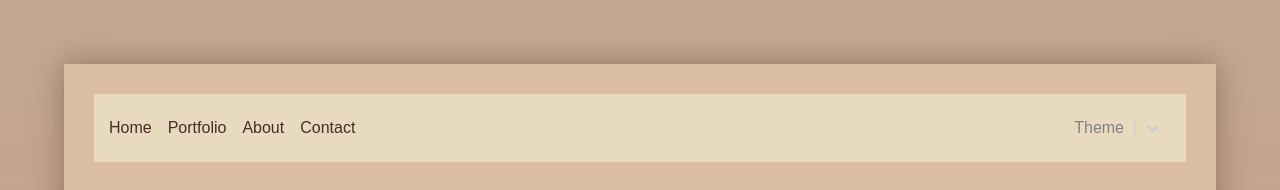
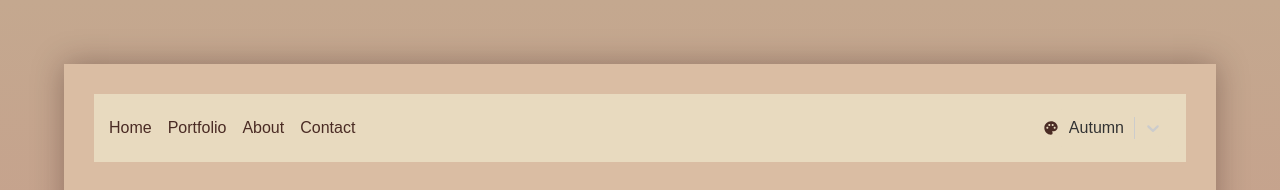
Before and after one commit to akleszcz/art-portfolio, a React (Create React App) app: page / in a window 1280 px wide. Shown: the top 190 px of the page. Built offline with nearby package versions, Linux system fonts and the light colour scheme.

Commit message:
Set 'autumn' as the default option in theme select; Add palette icon for theme select; Add unit tests to check if proper theme is rendered

```diff
--- a/package.json
+++ b/package.json
@@ -12,6 +12,7 @@
     "@types/react-dom": "^17.0.11",
     "react": "^17.0.2",
     "react-dom": "^17.0.2",
+    "react-icons": "^4.3.1",
     "react-scripts": "5.0.0",
     "react-select": "^5.2.1",
     "styled-components": "^5.3.3",
@@ -76,6 +77,7 @@
     ]
   },
   "devDependencies": {
-    "@types/styled-components": "^5.1.18"
+    "@types/styled-components": "^5.1.18",
+    "react-select-event": "^5.3.0"
   }
 }
--- a/src/App.tsx
+++ b/src/App.tsx
@@ -6,9 +6,12 @@ import SideMenu from './components/SideMenu';
 import { UiContext } from './context/ui-context';
 import * as Styled from './styles';
 import { GlobalStyle } from './styles/global';
+import { themes } from './styles/themes';
 
 const App: FunctionComponent = () => {
-  const { theme } = useContext(UiContext);
+  const { themeName } = useContext(UiContext);
+  const theme = themes[themeName];
+
   return (
     <ThemeProvider theme={theme}>
       <GlobalStyle />
--- /dev/null
+++ b/src/components/NavBar/ThemeSelect.tsx
@@ -0,0 +1,35 @@
+import { FunctionComponent, useContext, useState } from "react";
+import { MdPalette } from 'react-icons/md';
+import { SingleValue } from "react-select";
+import { UiContext } from "../../context/ui-context";
+import { DEFAULT_THEME_NAME } from "../../styles/consts";
+import { themes } from "../../styles/themes";
+import { ThemeName, ThemeOptionType } from "../../styles/types";
+import { createSelectOption } from "../../utils";
+import * as Styled from "./styles";
+
+const themeOptions = Object.keys(themes).map((key) => createSelectOption(key)) as ThemeOptionType[];
+
+const ThemeSelect: FunctionComponent = () => {
+  const { setThemeName } = useContext(UiContext);
+  const [selectedOption, setSelectedOption] = useState(() => createSelectOption(DEFAULT_THEME_NAME));
+
+  const handleThemeChange = (newValue: SingleValue<ThemeOptionType>): void => {
+    setSelectedOption(newValue as ThemeOptionType);
+    setThemeName(newValue?.value as ThemeName);
+  };
+
+  return <Styled.SelectContainer>
+    <MdPalette />
+    <Styled.Select
+      aria-label="Theme select"
+      defaultValue={selectedOption}
+      inputId="theme"
+      onChange={handleThemeChange}
+      options={themeOptions}
+      placeholder="Theme"
+    />
+  </Styled.SelectContainer>;
+};
+
+export default ThemeSelect;
--- a/src/components/NavBar/index.tsx
+++ b/src/components/NavBar/index.tsx
@@ -1,32 +1,15 @@
-import { FunctionComponent, useContext, useState } from "react";
-import { SingleValue } from "react-select";
-import { UiContext } from "../../context/ui-context";
-import { themes } from "../../styles/themes";
-import { ThemeName } from "../../styles/types";
-import { OptionType } from "../../types";
+import { FunctionComponent } from "react";
 import * as Styled from "./styles";
-
-const themeOptions = Object.keys(themes).map((key) => ({ value: key, label: key })) as OptionType[];
+import ThemeSelect from "./ThemeSelect";
 
 const NavBar: FunctionComponent = () => {
-  const [selectedOption, setSelectedOption] = useState<OptionType | null>(null);
-  const { setTheme } = useContext(UiContext);
-  const handleThemeChange = (newValue: SingleValue<OptionType>): void => {
-    setSelectedOption(newValue as OptionType);
-    setTheme(themes[newValue?.value as ThemeName]);
-  };
-
   return <Styled.Nav aria-label="Primary navigation">
     <span>Home</span>
     <span>Portfolio</span>
     <span>About</span>
     <span>Contact</span>
-    <Styled.Select
-      defaultValue={selectedOption}
-      onChange={handleThemeChange}
-      options={themeOptions}
-      placeholder="Theme"
-    /></Styled.Nav>;
+    <ThemeSelect />
+  </Styled.Nav>;
 };
 
 export default NavBar;
--- a/src/components/NavBar/styles.ts
+++ b/src/components/NavBar/styles.ts
@@ -1,6 +1,5 @@
+import ReactSelect from "react-select";
 import styled from "styled-components";
-import ReactSelect from "react-select";
-import { OptionType } from "../../types";
 
 export const Nav = styled.nav`
   align-items: center;
@@ -11,8 +10,7 @@ export const Nav = styled.nav`
   justify-content: space-between;
 `;
 
-export const Select = styled(ReactSelect)<OptionType>`
-  margin-left: auto;
+export const Select = styled(ReactSelect)`
   text-transform: capitalize;
 
   & > div {
@@ -20,3 +18,9 @@ export const Select = styled(ReactSelect)<OptionType>`
     border-style: none;
   }
 ` as typeof ReactSelect;
+
+export const SelectContainer = styled.span`
+  align-items: center;
+  display: flex;
+  margin-left: auto;
+`;
--- a/src/context/ui-context.tsx
+++ b/src/context/ui-context.tsx
@@ -1,16 +1,14 @@
 import React, { FunctionComponent, useState } from "react";
-import { DefaultTheme } from "styled-components";
-import { THEME_LS_KEY } from "../styles/consts";
-import { themes } from "../styles/themes";
+import { DEFAULT_THEME_NAME, THEME_LS_KEY } from "../styles/consts";
 import { ThemeName } from "../styles/types";
 
-export const UiContext = React.createContext({ theme: themes.autumn, setTheme: (theme: DefaultTheme) => {} });
+export const UiContext = React.createContext<{
+  themeName: ThemeName;
+  setThemeName: (theme: ThemeName) => void;
+    }>({ themeName: DEFAULT_THEME_NAME, setThemeName: (theme: ThemeName) => {} });
 
 export const UiContextProvider: FunctionComponent = ({ children }) => {
-  const [theme, setTheme] = useState(() => {
-    const themeName = localStorage.getItem(THEME_LS_KEY) as ThemeName;
-    return themes[themeName] || themes.autumn;
-  });
+  const [themeName, setThemeName] = useState<ThemeName>(() => (localStorage.getItem(THEME_LS_KEY) || DEFAULT_THEME_NAME) as ThemeName);
 
-  return <UiContext.Provider value={{ theme, setTheme }}>{children}</UiContext.Provider>;
+  return <UiContext.Provider value={{ themeName, setThemeName }}>{children}</UiContext.Provider>;
 };
--- a/src/styles/consts.ts
+++ b/src/styles/consts.ts
@@ -1 +1,4 @@
+import { ThemeName } from "./types";
+
 export const THEME_LS_KEY = 'ap_theme_name';
+export const DEFAULT_THEME_NAME: ThemeName = 'autumn';
--- a/src/styles/types.ts
+++ b/src/styles/types.ts
@@ -1,3 +1,6 @@
+import { OptionType } from "../types";
 import { themes } from "./themes";
 
 export type ThemeName = keyof typeof themes;
+
+export type ThemeOptionType = OptionType<ThemeName>;
--- /dev/null
+++ b/src/utils/index.ts
@@ -0,0 +1,6 @@
+import { OptionType } from "../types";
+
+export const createSelectOption = <T>(optionName: T): OptionType<T> => ({
+  label: optionName,
+  value: optionName,
+});
```
Also changed, not shown: src/types.ts (+3 -5 lines), 2 other files (tests, documents, lock files or other folders).
